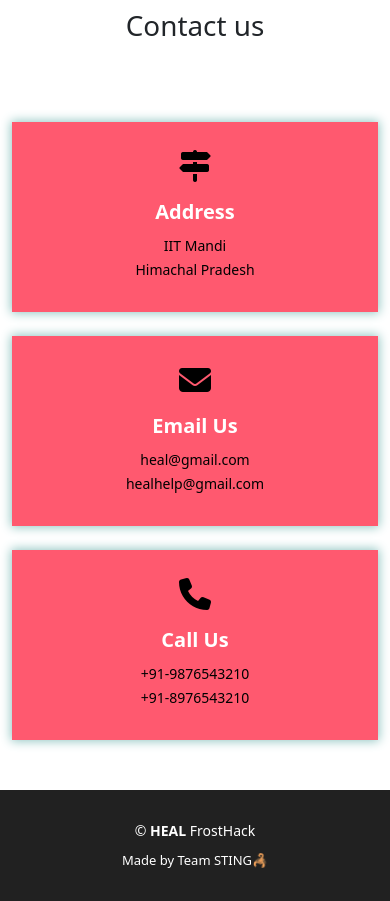
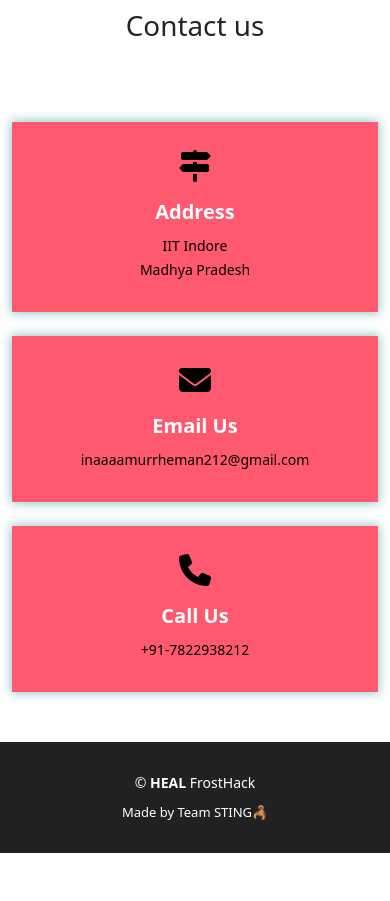
Before and after one commit to ANSARI-INAAMURRAHAMAN/HEAL-Medical-AI-Platform, a Flask app: page / in a window 390 px wide. Shown: the part 4656-5557 px from the top of the page. After the commit the page ends 5509 px from the top, so only its background shows below. Run offline with Flask 3, Linux system fonts and the light colour scheme; some libraries are stand-ins or nearby versions.

Commit message:
Update contact information: IIT Indore, new email and phone number

```diff
--- a/ml-diagnosis-tool-main/templates/index.html
+++ b/ml-diagnosis-tool-main/templates/index.html
@@ -191,21 +191,21 @@
             <div class="contact-box mt-4">
               <i class="fas fa-map-signs"></i>
               <h3>Address</h3>
-              <p>IIT Mandi <br> Himachal Pradesh </p>
+              <p>IIT Indore <br> Madhya Pradesh </p>
             </div>
           </div>
           <div class="col-md-4 cnb">
             <div class="contact-box mt-4">
               <i class="fas fa-envelope"></i>
               <h3>Email Us</h3>
-              <p>heal@gmail.com<br>healhelp@gmail.com</p>
+              <p>inaaaamurrheman212@gmail.com</p>
             </div>
           </div>
           <div class="col-md-4 cnb">
             <div class="contact-box mt-4">
               <i class="fas fa-phone"></i>
               <h3>Call Us</h3>
-              <p>+91-9876543210<br>+91-8976543210</p>
+              <p>+91-7822938212</p>
             </div>
           </div>
         </div>
```
